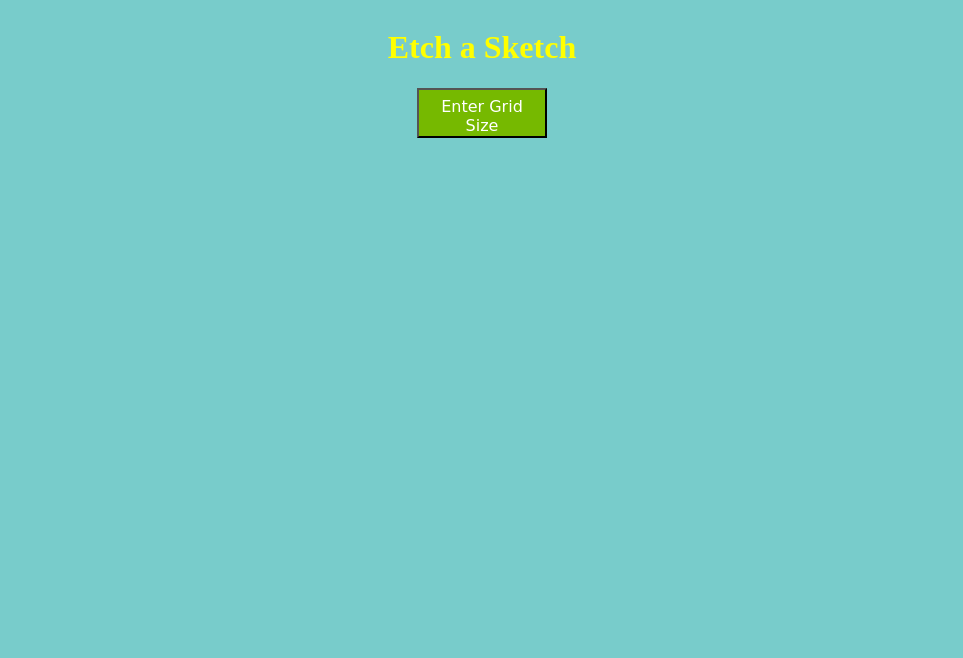
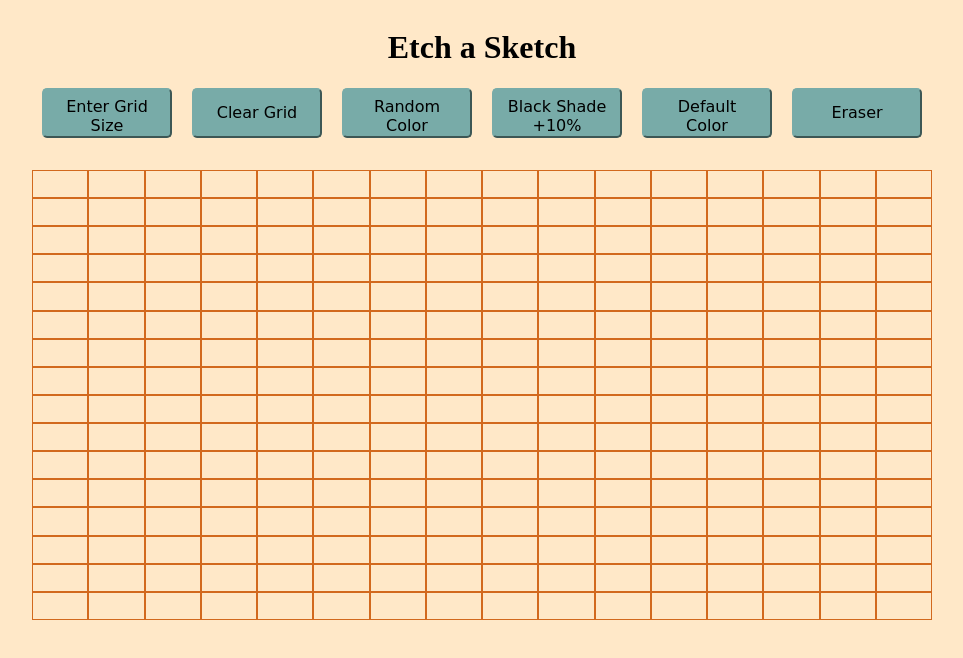
Before and after one commit to priyalgoti07/etch-a-sketch, a plain HTML site: page index.html in a window 1280 px wide. Shown: the whole page, without its empty margins (158-1121 px from the left). Drawn offline with Linux system fonts and the light colour scheme.

Commit message:
Completed html,css and javaScript projrct

```diff
--- a/index.html
+++ b/index.html
@@ -10,17 +10,38 @@
 
 <body>
     <div class="main-container">
-        <h1 style="color: yellow;">Etch a Sketch</h1>
-        <button class="btn" onclick="myCount()">Enter Grid <br>Size</button>
+        <h1>Etch a Sketch</h1>
+        <div class="main-btn">
+            <button class="btn" onclick="myCount()">Enter Grid <br>Size</button>
+            <button class="btn" onclick="clearGrid()">Clear Grid</button>
+            <button class="btn" onclick="rendomColor()">Random Color</button>
+            <button class="btn" onclick="blackShade()">Black Shade <br> +10%</button>
+            <button class="btn" onclick="defaultColor()">Default Color</button>
+            <button class="btn" onclick="eraseColor()">Eraser</button>
+
+        </div>
         <div id="square"></div>
     </div>
 </body>
+
 <script>
-    const myCount = () => {
-        console.log("I am count");
-        let value = prompt("Please Enter Number");
+
+    let squares = document.getElementsByClassName('innersquar');
+    console.log("squares", squares);
+    let value
+
+    const myCount = (no, item) => {
+        console.log("val------->", no, item);
+        if (no && item) {
+            value = no
+        }
+        else {
+            value = prompt("Please Enter Number of boxes per size. (Limit 100)");
+        }
+
         let numSquares = parseInt(value);
         console.log("value", value);
+
 
         var container = document.getElementById('square');
         // Clear any existing squares
@@ -38,7 +59,12 @@
                 var squareDiv = document.createElement('div');
                 squareDiv.classList.add('innersquar');
                 squareDiv.style.width = squareSize + 'px';
-                squareDiv.style.height = squareSize + 'px';
+                squareDiv.style.height = (squareSize / 2) + 'px';
+
+                squareDiv.addEventListener('mouseover', function () {
+                    this.style.backgroundColor = '#EF9C66'; // Change to desired color
+                });
+
                 rowDiv.appendChild(squareDiv);
             }
 
@@ -47,11 +73,63 @@
         }
     }
 
-    const colorback = () => {
-        console.log("i am Backgroundcolor",document.getElementsByClassName('innersquar') );
+    const byDefaualtSqure = () => {
+        myCount(16, "byDefaualtSqure")
+    }
 
-        document.getElementsByClassName('innersquar').style.backgroundColor = "#325433"
+    const clearGrid = () => {
+        const removebox = document.getElementById('square')
+        removebox.innerHTML = ''; // Clear all squares
+        // removebox.remove();
     }
+
+    const rendomColor = () => {
+        for (let i = 0; i < squares.length; i++) {
+            squares[i].addEventListener('mouseover', function () {
+                this.style.backgroundColor = getRendomColor();
+            })
+        }
+    }
+
+    const blackShade = () => {
+        const darknessLevels = Array(squares.length).fill(0);
+        for (let i = 0; i < squares.length; i++) {
+            squares[i].addEventListener('mouseover', function () {
+                darknessLevels[i] = Math.min(darknessLevels[i] + 0.1, 1); // Increase darkness by 10%, max 100%
+                const shade = Math.floor(darknessLevels[i] * 255); // Calculate the shade of gray
+                console.log("i am COLOR", `rgb(${255 - shade}, ${255 - shade}, ${255 - shade})`);
+                this.style.backgroundColor = `rgb(${255 - shade}, ${255 - shade}, ${255 - shade})`;
+            });
+        }
+    }
+    const getRendomColor = () => {
+        let letters = "0123456789ABCDEF";
+        let color = "#";
+        for (let i = 0; i < 6; i++) {
+            color += letters[Math.floor(Math.random() * 16)];
+        }
+        return color;
+    }
+
+    const eraseColor = () => {
+        for (let i = 0; i < squares.length; i++) {
+            squares[i].addEventListener('mouseover', function () {
+                this.style.backgroundColor = ""; // Change to desired color
+            });
+        }
+    }
+
+    const defaultColor = () => {
+        for (let i = 0; i < squares.length; i++) {
+            squares[i].addEventListener('mouseover', function () {
+                this.style.backgroundColor = "#EF9C66"; // Change to desired color
+            });
+        }
+    }
+    // myCount();
+
+
+    byDefaualtSqure();
 </script>
 
 </html>
--- a/style.css
+++ b/style.css
@@ -1,5 +1,5 @@
 body {
-    background: #78CCCB;
+    background: #FFE8C8;
 }
 
 .main-container {
@@ -12,15 +12,23 @@ body {
     margin: auto;
 }
 
+.main-btn {
+    display: flex;
+    gap: 20px;
+
+}
+
 .btn {
-    background-color: #76B900;
+    background-color: #78ABA8;
     padding: 7px 12px;
-    color: #fff;
+    color: #000;
     font-size: 1rem;
     width: 130px;
     height: 50px;
     font-family: 'Lobster', cursive;
-
+    display: inline-block;
+    border-color: #78ABA8;
+    border-radius: 5px;
 }
 
 .btn:hover {
@@ -28,15 +36,13 @@ body {
 }
 
 #square {
-    width: 500px;
-    /* Set the size of the container */
-    height: 500px;
-    /* Set the size of the container */
+    margin-top: 2rem;
+    width: 900px;
+    height: 900px;
     display: flex;
 }
 
 .innersquar {
     box-sizing: border-box;
-    border: 1px solid black; /* Optional: to visualize the squares */
-    /* flex: 1; */
+    border: 1px solid chocolate;
 }
```
